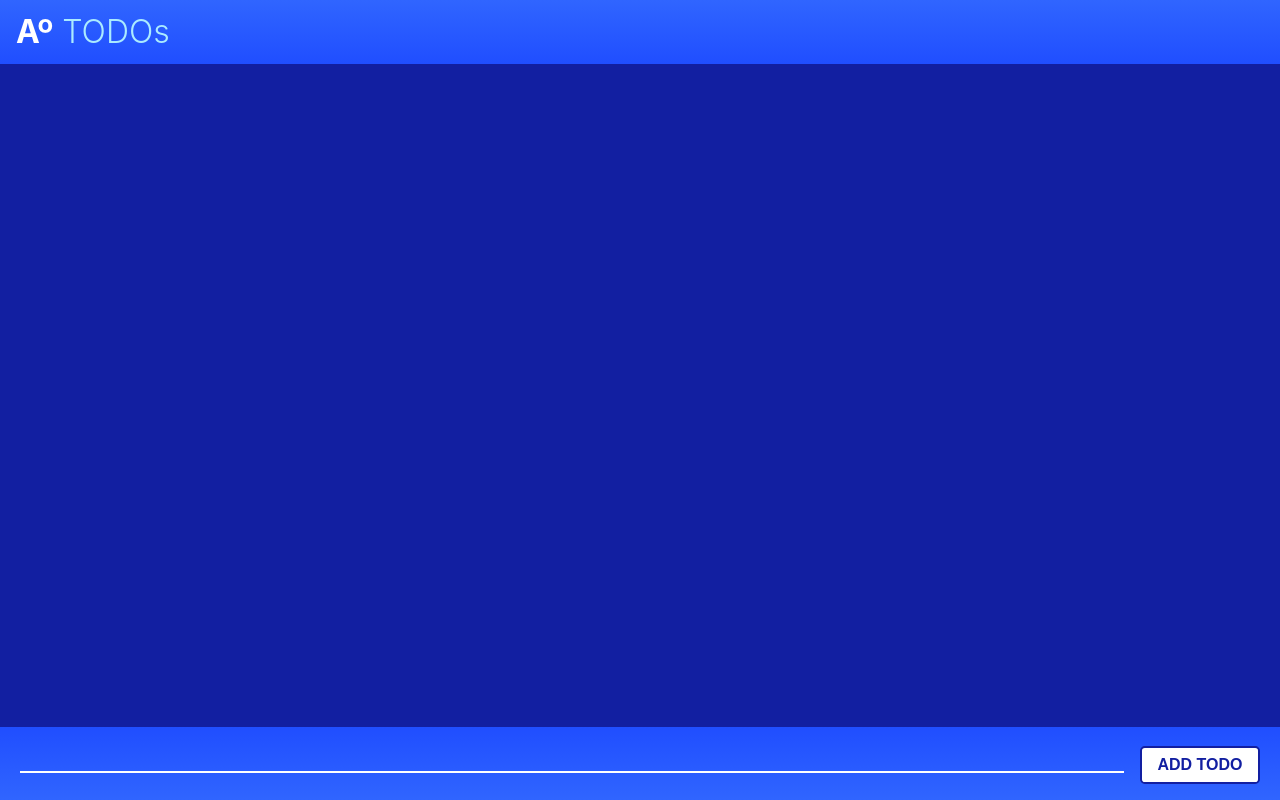
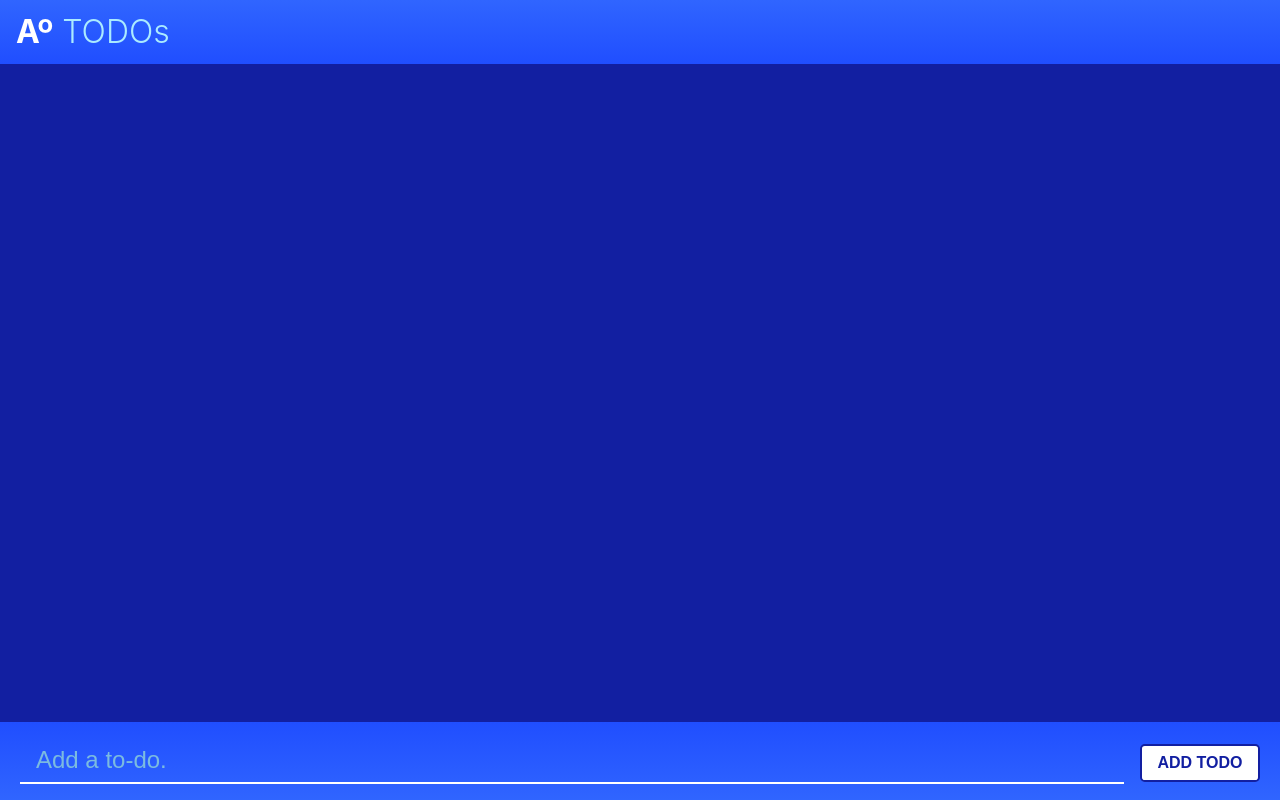
Before and after one commit to pjnalls/AngularizationDesignSystem, an Angular app: page / in a window 1280 px wide. Built offline with nearby package versions, Linux system fonts and the light colour scheme.

Commit message:
Simply template for an atomic `input` component.

```diff
--- a/src/app/components/form-input/form-input.component.html
+++ b/src/app/components/form-input/form-input.component.html
@@ -1,15 +1,8 @@
-<div class="form-input">
-  <form *ngIf="showAddTodo" class="form-input__form" (ngSubmit)="onSubmit()">
-    <div class="form-control">
 <input
   type="text"
   name="text"
-        class="form-input__input"
+  class="form-input"
   [(ngModel)]="text"
   id="text"
   placeholder="Add a to-do."
 />
-      <app-form-button></app-form-button>
-    </div>
-  </form>
-</div>
```
Lines whose indentation alone changed are shown as unchanged.
